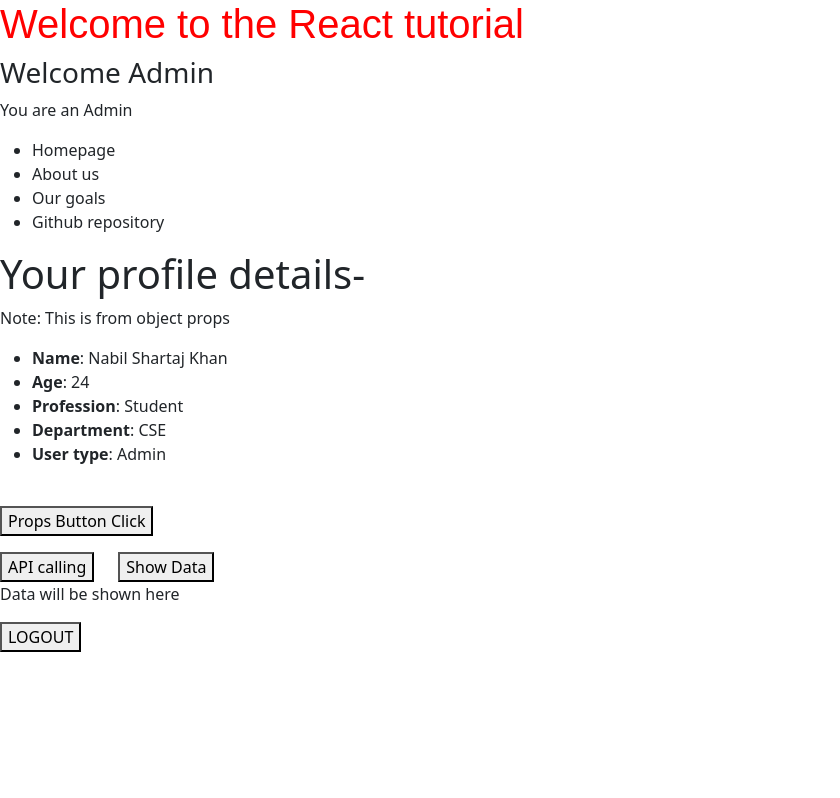
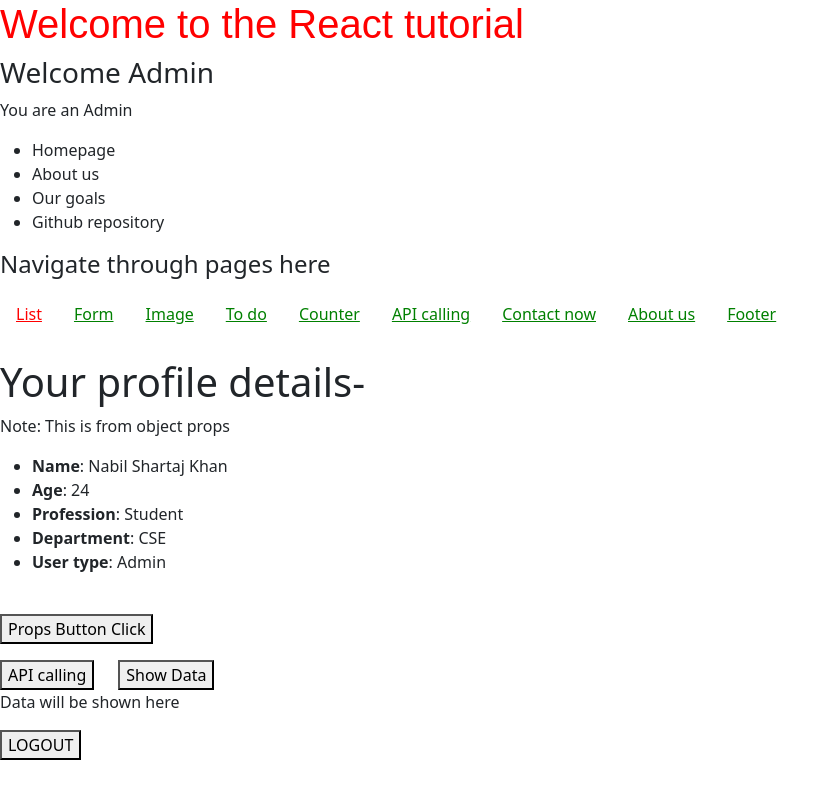
Before and after one commit to Nabil-Shartaj-Khan/Intro-to-react, a React (Vite) app in the folder vite-project/: page /about in a window 1280 px wide. Shown: the whole page, without its empty margins (0-840 px from the left). Built offline with nearby package versions, Linux system fonts and the light colour scheme.

Commit message:
added navlink

```diff
--- a/vite-project/src/component/About.jsx
+++ b/vite-project/src/component/About.jsx
@@ -1,26 +1,24 @@
 import { useRef } from "react";
+
 const About = (props) => {
+    const ApiData = useRef();
+    const myPtag = useRef();
+
+    // useRef caching expensive computation
+    const fetchData = async () => {
+        const response = await fetch("https://dummyjson.com/products");
+        ApiData.current = await response.json();
+    };
 
 
-    const ApiData=useRef();
-    const myPtag=useRef();
-
-
-    //useRef caching expensive computation
-  const fetchData= async()=>{
-
-    const response=await fetch ("https://dummyjson.com/products");
-    ApiData.current=await response.json();
-    }
-
-    const showData=()=>{
-
-        myPtag.current.innerHTML=JSON.stringify(ApiData.current);
-    }
+    const showData = () => {
+        myPtag.current.innerHTML = JSON.stringify(ApiData.current);
+    };
 
     return (
+        <div>
+            <>
 
-    <div>
                 <h1>Your profile details-</h1>
                 <p>Note: This is from object props</p>
                 <ul>
@@ -29,11 +27,14 @@ const About = (props) => {
                     <li><b>Profession</b>: {props.detail['profession']}</li>
                     <li><b>Department</b>: {props.detail['department']}</li>
                     <li><b>User type</b>: {props.detail['usertype']}</li>
-            </ul> <br></br>
-            <button onClick={props.click}>Props Button Click</button><br></br>
+                </ul>
+                <br />
+                <button onClick={props.click}>Props Button Click</button>
+                <br />
                 <button onClick={fetchData} className="mt-3 me-4">API calling</button>
                 <button onClick={showData} className="mt-3">Show Data</button>
                 <p ref={myPtag}>Data will be shown here</p>
+            </>
         </div>
     );
 };
--- a/vite-project/src/component/Footer.jsx
+++ b/vite-project/src/component/Footer.jsx
@@ -1,4 +1,3 @@
-
 const Footer = () => {
 
 
--- a/vite-project/src/component/Form.jsx
+++ b/vite-project/src/component/Form.jsx
@@ -1,4 +1,5 @@
 import { useState } from "react";
+
 
 const Form = () => {
 
--- a/vite-project/src/component/Header.jsx
+++ b/vite-project/src/component/Header.jsx
@@ -1,4 +1,5 @@
 import PropTypes from 'prop-types';
+
 
 const Header = (props) => {
     return (
--- a/vite-project/src/component/List.jsx
+++ b/vite-project/src/component/List.jsx
@@ -1,4 +1,5 @@
 import { useRef } from "react";
+
 
 const List = () => {
     let itemsList = ['Rainbow Six', 'Arsenal', 'FIFA', 'Football', 'Cats', 'Coding'];
@@ -15,6 +16,7 @@ const List = () => {
 return (
 
         <div>
+            <>
             <h3>Items List are-</h3>
             <p><strong>NOTE : </strong> Used list rendering</p>
             <ul>
@@ -25,6 +27,7 @@ return (
                 }
             </ul>
             <button onClick={numChange} className="mb-4">Click and check console log</button>
+            </>
         </div>
     );
 };
--- a/vite-project/src/component/Navlink.jsx
+++ b/vite-project/src/component/Navlink.jsx
@@ -2,32 +2,35 @@ import { NavLink } from "react-router-dom";
 const Navlink = () => {
     return (
         <div>
-            <ul>
-                <li>
+            <h4>Navigate through pages here</h4>
+            <ul className="d-flex" style={{ listStyle: 'none', padding: 0 }}>
+
+                <li className="p-3">
+
                     <NavLink className={({isActive})=>isActive?"active-item":"pending-item"} to="/list">List </NavLink>
                 </li>
-                <li>
+                <li className="p-3">
                     <NavLink className={(isActive)=>isActive?"active-item":"pending-item"} to="/form">Form </NavLink>
                 </li>
-                <li>
+                <li className="p-3">
                     <NavLink className={(isActive)=>isActive?"active-item":"pending-item"} to="/image">Image </NavLink>
                 </li>
-                <li>
+                <li className="p-3">
                     <NavLink className={(isActive)=>isActive?"active-item":"pending-item"} to="/todo">To do </NavLink>
                 </li>
-                <li>
+                <li className="p-3">
                     <NavLink  className={(isActive)=>isActive?"active-item":"pending-item"}to="/count">Counter </NavLink>
                 </li>
-                <li>
+                <li className="p-3">
                     <NavLink  className={(isActive)=>isActive?"active-item":"pending-item"}to="/api">API calling </NavLink>
                 </li>
-                <li>
+                <li className="p-3">
                     <NavLink className={(isActive)=>isActive?"active-item":"pending-item"} to="/contact">Contact now </NavLink>
                 </li>
-                <li>
+                <li className="p-3">
                     <NavLink className={(isActive)=>isActive?"active-item":"pending-item"} to="/about">About us</NavLink>
                 </li>
-                <li>
+                <li className="p-3">
                     <NavLink  className={(isActive)=>isActive?"active-item":"pending-item"}to="/footer">Footer</NavLink>
                 </li>
             </ul>
--- a/vite-project/src/component/NotFound.jsx
+++ b/vite-project/src/component/NotFound.jsx
@@ -1,6 +1,10 @@
+
 const NotFound = () => {
     return (
+        <>
+
         <h4 className="display-3 text-center text-primary">ERROR 404:NOT FOUND</h4>
+        </>
      );
 }
 
--- a/vite-project/src/component/Todo.jsx
+++ b/vite-project/src/component/Todo.jsx
@@ -26,6 +26,7 @@ const Todo = () => {
 
 
         <div>
+        <>
             <table>
                 <tbody>
                     {
@@ -52,7 +53,7 @@ const Todo = () => {
 
             <input onChange={(e)=>setItem(e.target.value)} placeholder='Add your items here'></input>
             <button onClick={addToList}>Add your work list</button>
-
+            </>
         </div>
     );
 };
--- a/vite-project/src/pages/App.jsx
+++ b/vite-project/src/pages/App.jsx
@@ -50,6 +50,7 @@ const App = () => {
       <Header title="Welcome Admin" des="You are an Admin"></Header>
 
       <BrowserRouter>
+      <Navlink></Navlink>
       <Routes>
         <Route path='/list' element={<List/>}></Route>
         <Route path='/form' element={<Form></Form>}></Route>
@@ -61,7 +62,7 @@ const App = () => {
         <Route path='/about' element={<About detail={aboutDetail} click={buttonClick}></About>}></Route>
         <Route path='/footer' element={<Footer></Footer>}></Route>
         <Route path='*' element={<NotFound></NotFound>}></Route>
-   </Routes>
+    </Routes>
       </BrowserRouter>
       <button>LOGOUT</button>
 
```
Lines whose indentation alone changed are shown as unchanged.
